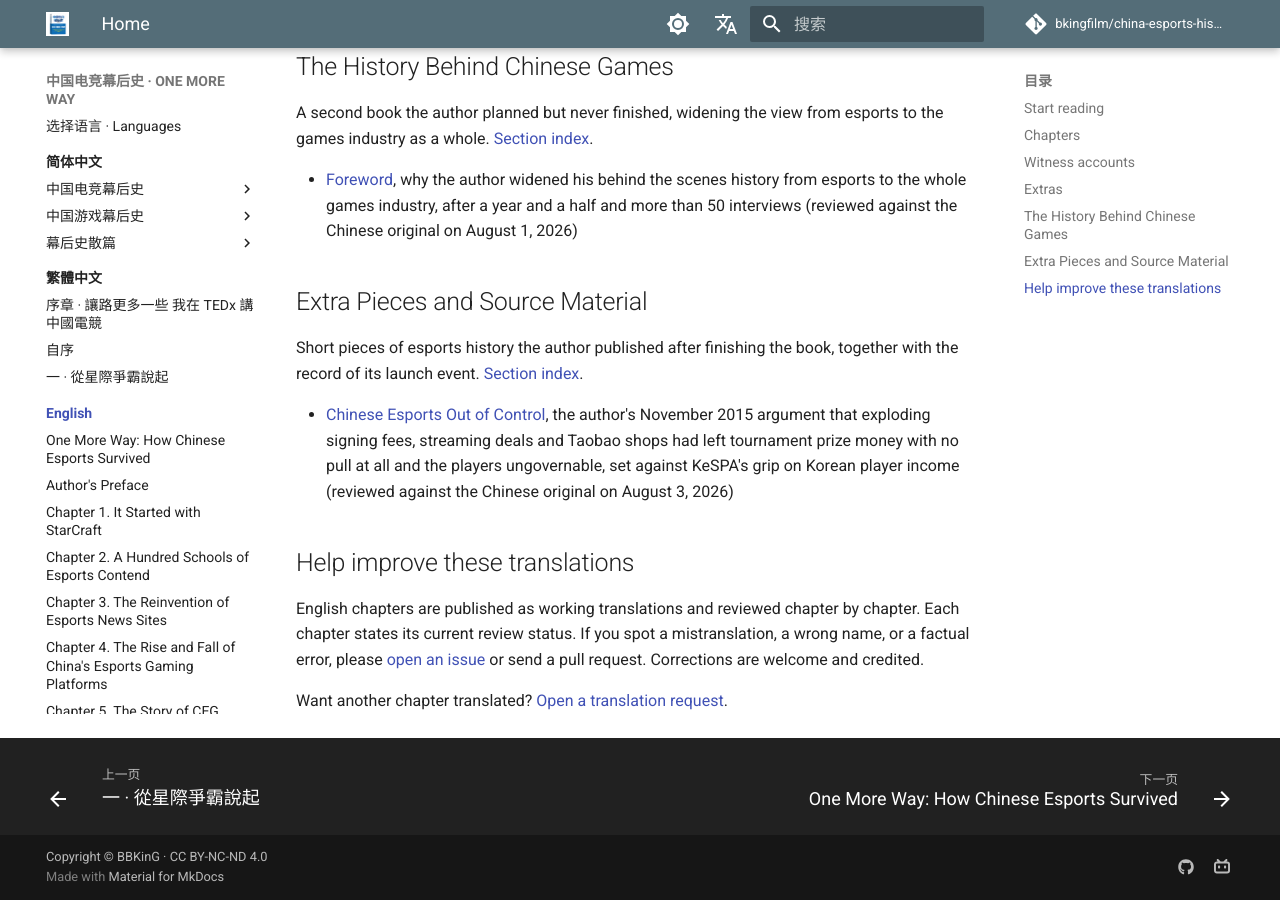
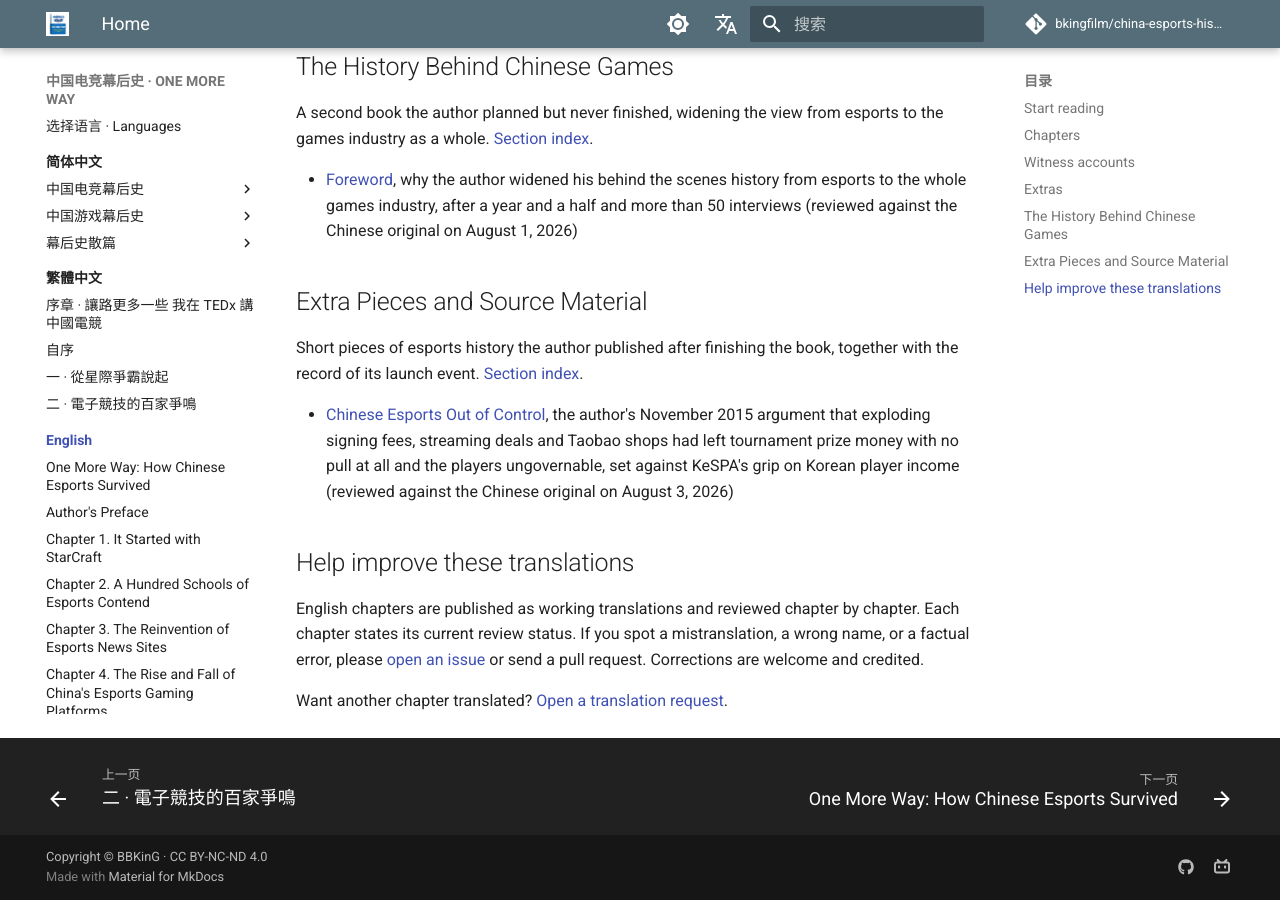
Before and after one commit to bkingfilm/china-esports-history, an MkDocs documentation site: the page built from docs/en/index.md, in a window 1280 px wide and 900 px high, scrolled down 6626 px. Built offline with MkDocs 1.6.1 and Material for MkDocs 9.7.7, drawn with Linux system fonts in a browser that asks for light colours; comment, search, counter and statistics services are not loaded; part of the change alters nothing that is shown.

Commit message:
繁體中文版新增第二章 電子競技的百家爭鳴
譯自 docs/zh/chapters/02-电子竞技的百家争鸣.md，等待校對的工作稿。
同時更新 docs/zh-tw/index.md 章節清單與 mkdocs.yml 繁體中文 nav。

Co-Authored-By: Claude Opus 5 (1M context) <noreply@anthropic.com>

```diff
--- /dev/null
+++ b/docs/zh-tw/02-hundred-schools-of-esports.md
@@ -0,0 +1,117 @@
+# 二 電子競技的百家爭鳴
+
+> 《ONE MORE WAY：中國電競幕後史》其中一章。作者 BBKinG（劉洋）。譯自簡體中文原文：[二 电子竞技的百家争鸣](../zh/chapters/02-电子竞技的百家争鸣.md)
+>
+> 首次發表於作者的知乎專欄，2013 年 11 月 16 日：https://zhuanlan.zhihu.com/p/19614572
+>
+> 這是等待校對的工作稿。若您發現誤譯、用詞不合臺灣習慣或史實錯誤，歡迎[開一個 issue](https://github.com/bkingfilm/china-esports-history/issues/new) 或送出 pull request。
+
+2000 年左右是中國電子競技幕後史裡非常熱鬧的時期，像極了春秋戰國時代的百家爭鳴局面，一場電子競技思想大爆炸開始了。
+
+經過 1998 年到 1999 年的發展，網咖（大陸稱網吧，與臺灣的網咖並非同一種場所）、遊戲、比賽、QQ、網際網路等等的快速普及，把大量以前根本不會有聯繫的人連在了一起。所有人都被競技遊戲的魅力以及爆發出來的社會能量震驚了，大家都很激動，覺得這是個事，但是又沒幾個人能說清楚。
+
+有次看到東方時空對馬雲早期的一個紀錄片，馬雲激動地跟同事和領導講述什麼是網際網路，他很激動，但是他也說不清楚，別人也聽得雲裡霧裡，卻也跟著很激動。電子競技當時也是這個局面，或許這種激動與迷茫，激發了人們的探索慾望，思想大爆炸的百家爭鳴局面開始了。
+
+## 胡賓國（red-apple）
+
+1999 年，王銀雄（kulou.csa）在 CSA 的網站上搞了一個《中國星際兵器譜》，估計他是位武俠小說迷，將中國星際水準最頂尖的 100 位選手，做了個排列，他把自己排在第 55 位，而排第一位的是 red-apple 真名（胡賓國），可能有的人發現了，他的英文名紅蘋果，正是他真名的諧音。
+
+red-apple 是一個幸運的人，在 2000 年左右那個瘋狂炒網際網路概念的時代，他拿到了騰圖電子出版社對電子競技概念投資的一百萬，我不敢說這是電子競技歷史上第一筆風險投資，但是在我的記憶裡，這個數額是前所未有的。
+
+於是，2000 年春節過後，red-apple 跟幾個同事提出了他們眼中的電子競技發展規劃：
+
+1、成立玩家的俱樂部，廣泛吸引玩家參與，為大眾玩家提供系統化服務
+
+2、設立獨立的資訊服務體系，包括刊物、網站以及眾多媒體的合作
+
+3、建立系統的競賽體系，使比賽成為國內首家擁有固定賽事的聯賽
+
+4、成立完全的競技比賽網，形成全年的連續網上、網下比賽體系
+
+5、為成員提供國際交流的機會，並組織國際電子娛樂競技的比賽
+
+很驚訝吧，這份規劃即使在 12 年後的現在看來，概念都十分領先，就像我們讀韓非子的著作一樣，前輩們在很早以前對事物的認識就已經很深刻了，但是執行經驗的缺乏，以及天時地利人和的不足，也造成了 red-apple 的不幸。
+
+red-apple 有句口頭禪：這個細節漏下一點，那個細節漏下一點，最後疊加起來會是一個驚人的大洞，而且沒法去補。
+
+很不幸的是，即使 red-apple 工作很仔細，同事們很努力，CESA 的全國大賽做得影響力很大，但是時不利己，以及又用超越當時現狀的發展方式去嘗試，結果是贊助商提前撤資了。
+
+方向是對的，想法是好的，可惜市場沒成熟，贊助商出錢是期待回報的，今天給你 1 塊錢，你明天能賺 2 塊錢，後天你要多少，贊助商都願意給你，這是一個很簡單的道理，可是直到今天，很多人還是不明白，伸手向贊助商要的時候，卻不去思考如何幫贊助商賺回來？即使他沒說要賺錢，你也不能信，相信我，他總有一天會想賺錢的。任何時候，只有居安思危才能長治久安。
+
+red-apple 離開了騰圖電子出版社，在武漢奧美電子有限公司副總經理陳棟的邀請下，加入了奧美，負責遊戲的漢化和出版，很多人都知道奧美代理了當時國內最流行的三款遊戲：《暗黑破壞神》、《星際爭霸》（臺譯《星海爭霸》）、《反恐精英》（臺譯《絕對武力》），但是在那個盜版橫行的時代，奧美給人留下的印象，可能是黑的，因為他們總是黑個臉做反盜版的事，雖然他們做的是對的，沒辦法，這可能也就是大家所說的時代的烙印。
+
+## 洪哲夫，ID：hongzf
+
+下面要出場的這個哈爾濱人很傳奇，也很有爭議，他擊敗了 red-apple，也接過了他的衣缽，從選手轉向了電子競技賽事的幕後組織工作，他叫洪哲夫，ID：hongzf。
+
+洪哲夫於 1977 年 8 月 9 日出生於中國黑龍江省哈爾濱市，畢業於黑龍江大學英語系，注意這個學歷背景，這讓小時候瘋狂喜歡遊戲的洪哲夫走上了一條很不一樣的電子競技之路。他更關注國外的電子競技資訊。
+
+洪哲夫迷戀遊戲到什麼程度？我們小時候都玩過街機，大家都很迷戀，可洪哲夫的瘋狂迷戀程度可能是我們很多人沒達到的，他瞞著家人用積攢多年的壓歲錢，花了 3800 元買一臺街機回家玩，而且因為街機太寬，進不了家門，他叫來工人把門卸了，他媽回來一看門沒了，都驚了。
+
+2004 年 WCG 中國區總決賽前一天，我跟著 CGA 新聞組到北京報導 WCG，剛好遇到 ESWC 中國代表團從法國歸來，那年 ESWC 總決賽中國女子隊最後敗給巴西隊拿了銀牌，我被派去採訪他們的慶功宴，洪哲夫作為項目負責人，也是領隊，接待了我。
+
+那是我第一次見到洪哲夫，國字臉，說話微笑、自信、聲音洪亮，眼睛放著光，身材魁梧結實，普通話不帶東北口音，我的第一印象是，這是個很幹練的人。
+
+慶功宴很順利，他送走贊助商網通的幾個女高層後，打算帶著我找個聊天的地方，後來旁邊轉了半天也沒找到個合適的地方，於是我們乾脆坐在中央財大外面的長椅上聊了 2 個小時。
+
+洪哲夫用電腦給我看了 ESWC 時的很多影片，讓我印象很深刻，一個會說幾國語言，並且幽默風趣會炒氣氛的義大利男主持人。現場的燈光佈置讓人眼花繚亂。比賽臺前的顯示器和選手頭頂燈會在選手死掉後滅掉，經常打到最後只剩敵我 2 盞燈亮著，現場氣氛營造得非常好。
+
+這些到今天還有人在模仿卻模仿不像的經驗技巧，就這樣被洪哲夫從 03 年到 05 年的 ESWC 上帶回來，但是由於當時沒有像優酷之類的影片傳播媒體，很多影片到今天都沒有被放出來，可能這就是所謂的天時不到吧。
+
+05 年的時候我和 ZAX 有次去北京出差，還在洪哲夫的公司裡見到了他，談了一些 ESWC2005 的事情，我發現他的辦公室很有意思，一邊掛著 ESWC 中國組委會，一邊掛著生物技術肥料的牌子。那個時候我們已經開始做 StarsWar，我們都知道在那個時期，做比賽只是個看上去很美的事情，05 年之後就聽說他專心做肥料生意，淡出電競圈了。
+
+## WE.KinG 裴樂
+
+還有一個人他起於 1999 年，一直到現在都沒有離開，這個人就是 WE.KinG 裴樂，這一年他 19 歲，西安人，青澀內向，高瘦，說話慢條斯理，金絲眼鏡，文質彬彬。
+
+KinG 把中國電子競技的所有階段幾乎全經歷了，在 KOF 街機格鬥的時代，他跟幾個朋友組隊伍稱霸了家附近那幾條街，過著到處踢館和被踢的日子，1998 年星際剛出來的時候，他們就有了接觸。
+
+1999 年西安的網咖開始大規模地出現，這個地方要特別說一下，中國網咖最初的普及率高低是從西向東的，成都、重慶、廣西、西安、鄭州、武漢、合肥等等，這樣一個順序的原因是什麼？很簡單：相對較窮，閉塞，人多。個人擁有電腦的普及率低，人多網咖的需求量就大，內陸地區獲取外界資訊的管道少，所以網路頻寬的普及就又快又好。
+
+西安當時網咖已經開瘋了，今天開個 200 臺的，明天開個 300 臺的，後天有開 800 臺，上下 3 層樓都是電腦，全是最新配置最好的電腦，網咖老闆為了吸引生意，對電子競技的拉攏那是無所不用其極，每個網咖都養支半職業戰隊，每個網咖你進去就會看到一面牆，上面貼著該網咖戰隊主力隊員的大幅照片和介紹。
+
+為什麼那個時候西安、成都、重慶的電子競技氛圍能這麼好？因為電子競技者幕後工作人員鍛鍊的機會多。
+
+你去談電子競技合作，很輕鬆就可以拿到免費使用機器。再加上大大小小比賽，獎金也多，能養隊伍。如果自己想主辦比賽了，找個熟悉的網咖老闆一談，機器免費、宣傳免費、說不定獎金獎品都出了，這麼好的環境，於是相當多的電子競技幕後工作者是來自內陸地區。
+
+KinG 跟 KOF 的隊友在西安的網咖裡發現星際爭霸還有個戰網，在戰網上可以認識的人和世界不僅僅只是現實中這幾條街的了，這深深地吸引了這幫孩子們。當時這個網咖裡有個戰隊叫 ROSE，在網上還很有名，KinG 他們覺得這幫大男人怎麼還起了個這麼女性化的名字，於是他說要麼我們起個比較男性化的名字，於是 LION（獅子）戰隊誕生了。
+
+LION 戰隊裡很多是西安電子科技大學計算機系的，於是網站、論壇越做越出色，我是 2002 年在西安認識 KinG 的，但我在 2000 年就知道 LION 戰隊的論壇了。LION 戰隊的發展模式跟那時候大多數軍團式的模式一樣，全國開分會，到處收人，聲勢浩大，有一次遇到夏季比賽密集的時期，兩天之內 LION 戰隊在全國各個賽區同時拿到 5 個冠軍，還全是線下的。
+
+在那個思想大爆炸的時代，也容易發生傳奇的事情，也就是在 KING 他們開始有了些成績之後，有一個很神秘的人出現了，看起來很有錢的樣子，說要把 LION 戰隊按照韓國職業戰隊那個樣子包裝。
+
+為了能小試牛刀，這個神秘人把 LION 的七八個人一起帶到上海，參加一個叫奧夢杯的比賽，住的是總統套房，每天吃香的喝辣的，還給每個人買了很多衣服，甚至還提出安排 KING 和另外一個領隊一起去韓國，KING 當時年齡小沒敢去。
+
+就這樣每天跟做夢一樣地生活了一個月，那個神秘人突然消失了，沒錢吃飯的一群人，每天只好在總統套房裡睡覺。
+
+有天，KING 早上起來看到一個又高又胖的隊員 KISS 在哭，他很奇怪，就問他為什麼哭，KISS 說，有人把他藏的泡麵偷吃了。KING 當時真是哭笑不得，決定要想辦法帶隊員回去。
+
+首先遇到的問題就是如何出飯店，因為他們可付不起總統套房的錢，只好用了一個很無奈的方法，讓隊員帶著東西先出去，KING 穿著睡衣，撒著拖鞋，裝作是出去買東西的樣子，這才算是脫了身。結果到了火車站，就差了幾塊錢買不起火車票，KING 求售票員，售票員不理他，KING 只好去向路人討，最後還是一個路人給了些錢，他們才回到西安。
+
+這一趟夢碎之旅，讓 19 歲的 KING 徹底醒了，太多的第一次和大起大落，讓 KING 意識到自己還是年齡太小，於是，KING 去了西安外國語學院，安心學習英文，我們讓 KinG 安心讀會書，2 年後，他會再次出山。
+
+2000 年，星際爭霸出了太多的傳奇人物，有很多正面的，當然也會出很多負面，這也不稀奇，大爆炸嘛，又不是定向爆破。
+
+## 星際爭霸 1.04 版的漏洞和作弊器開始爆發
+
+有遊戲就必然會有漏洞和外掛，即使是現在，競技遊戲和平臺的營運商依然在跟外掛做鬥爭，問題在於，現在營運商更在意外掛的影響，因為這有明確的利益關係，可是在那個時代，反外掛的製作者是沒有任何利益回報的，這就是那時候外掛出現很久都得不到解決的原因。
+
+外掛毀遊戲這個道理不用再講了，我們說說那個時候的電競幕後工作者是怎麼盡力解決這個問題的。
+
+2000 年初，著名的電競人韓羽良（據說現在在騰訊任職，工作也跟電子競技有關）提出了兩個主張，一個是成立權威的裁判組，一個是電子競技的職業化發展設想。
+
+先說裁判組，韓羽良的思路有點像找幾個神通廣大的廚師長，盯著廚房裡廚師們不敢耍花樣。他嚴格審查並招收少量有威信有經驗的星際高手組成裁判組，在比賽時直接進入遊戲觀戰，從而保證比賽的公正性。
+
+然後是電子競技職業化發展設想，韓羽良提出找國家體育局，或者像新浪這樣的大集團出資組織比賽，建立俱樂部，仿照韓國當時電視臺和三星公司等大集團扶持電子競技職業化的路子。
+
+我沒見過韓羽良，但是聽說過他的很多事情，在看了很多關於他的資料後，我覺得這是一個真心做電競的人，他在千方百計尋找那個時代電子競技的出路，至少他在努力思考。
+
+但是，相對於 12 年後的現代來看，時代不對和經驗的欠缺註定了他當時的徒勞，因為外掛造成的星際衰落局面，靠人工是無法扭轉，而靠國家和大企業來扶持一個當時被稱為「電子海洛因」的新東西，很可能是熱臉貼冷屁股，而且依靠國家的這種思路，還是計畫經濟體制內的體育思路，這並不是一個健康的發展方式，這在之後的這些年裡曾被實踐過，最後還是無疾而終。
+
+我無法想像，對於他這樣一個上心的人是如何度過那段無力迴天的日子的，換了是我可能會得憂鬱症。
+
+那是一個最好的時代，也是一個最壞的時代，我們好像看到了些什麼，又好像什麼都沒看到，就像黑夜裡的火柴，我們只看到一個光點，卻不知道這與那之間是平坦的大路，還是蜿蜒盤旋的溝渠。
+
+我在著名星際戰報作者 stoneman 一篇戰報的前言裡，找到一段話，讓我感慨萬分，摘抄出來作為第二章的結束語。
+
+stoneman：老友 Saint 一次在網上問我，是否會一直以遊戲為生。我說，我曾經以遊戲為生，曾經有過這種日子。但這是一碗青春飯，沒有人能吃一輩子。等到一個人的經歷、年齡到了一定的程度，自然就不再做這一行了。以我現在的生活來說，遊戲更多的像是一種藝術，我沉醉其中，卻並不沉迷。
--- a/docs/zh-tw/index.md
+++ b/docs/zh-tw/index.md
@@ -21,3 +21,4 @@
 - [序章 讓路更多一些 我在 TEDx 講中國電競](one-more-way-tedx-2015.md)，作者 2015 年在 TEDxSuzhou 的演講。中國電競一度想照搬韓國那套電視加協會的模式，2004 年廣電總局一紙禁令把路堵死，之後靠 P2P 直播、富二代掏錢、優酷與淘寶，一路重新找活法的十七年（等待校對的工作稿）
 - [中國電子競技幕後史 自序](00-authors-preface.md)，作者 2013 年寫下的全書自序。為什麼要寫幕後人員而不是明星，什麼樣的遊戲才算電子競技項目，為什麼說當年國家沒理電競反倒是好事，以及星際、CS、WAR3、DOTA 各自約五年的生命週期（等待校對的工作稿）
 - [一 從星際爭霸說起](01-starting-with-starcraft.md)，全書第一章。1998 年到 2002 年星際爭霸在中國怎麼熱起來的，BN 平臺上的第一批玩家、軍團式的大戰隊、CSA 與各地戰網的出現、寫戰報的個人媒體，以及作者從中歸納出的那條「核心、擴散、賽事、媒體」鏈條（等待校對的工作稿）
+- [二 電子競技的百家爭鳴](02-hundred-schools-of-esports.md)，全書第二章。2000 年前後那場電競的思想大爆炸。red-apple 拿到騰圖電子出版社一百萬做電競並寫下一份超前的發展規劃，洪哲夫從 ESWC 帶回國外的辦賽經驗，19 歲的 WE.KinG 裴樂在上海總統套房經歷了一趟夢碎之旅，還有星際爭霸 1.04 版外掛爆發後韓羽良提出的裁判組與職業化設想（等待校對的工作稿）
--- a/mkdocs.yml
+++ b/mkdocs.yml
@@ -161,6 +161,7 @@ nav:
       - 序章 · 讓路更多一些 我在 TEDx 講中國電競: zh-tw/one-more-way-tedx-2015.md
       - 自序: zh-tw/00-authors-preface.md
       - 一 · 從星際爭霸說起: zh-tw/01-starting-with-starcraft.md
+      - 二 · 電子競技的百家爭鳴: zh-tw/02-hundred-schools-of-esports.md
   - English:
       - "Home": en/index.md
       - "One More Way: How Chinese Esports Survived": en/one-more-way-tedx-2015.md
```
